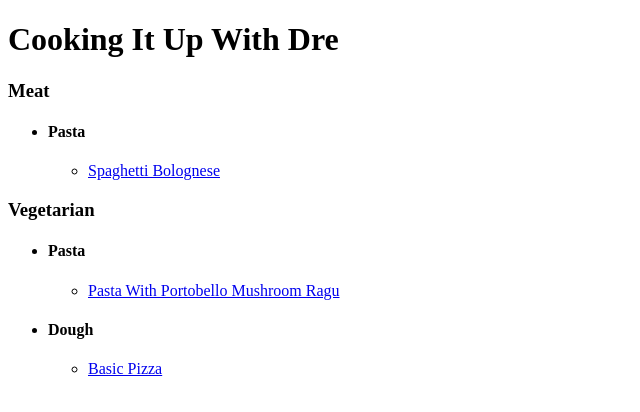
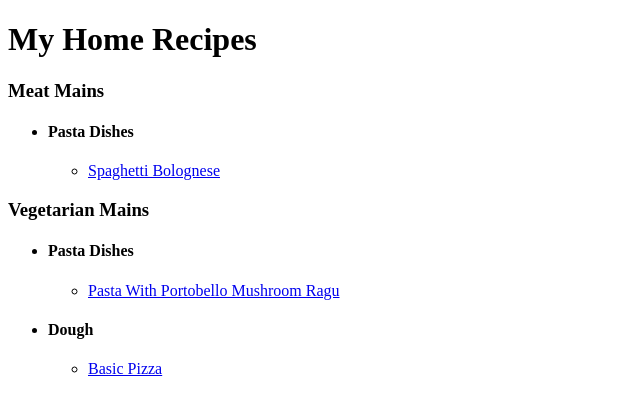
Before and after one commit to DrProctagon/my-recipes, a plain HTML site: page index.html in a window 1280 px wide. Shown: the whole page, without its empty margins (0-640 px from the left). Drawn offline with Linux system fonts and the light colour scheme.

Commit message:
Updated Index

```diff
--- a/index.html
+++ b/index.html
@@ -2,21 +2,21 @@
 <html lang="en">
     <head>
         <meta charset="utf-8">
-        <title>Cooking it up with Dre</title>
+        <title>My Home Recipes</title>
     </head>
     <body>
-        <h1>Cooking It Up With Dre</h1>
-        <h3>Meat</h3>
+        <h1>My Home Recipes</h1>
+        <h3>Meat Mains</h3>
         <ul>
-            <li><h4>Pasta</h4>
+            <li><h4>Pasta Dishes</h4>
             <ul>
                 <li><a href="recipes/meat/spaghetti_bolognese.html">Spaghetti Bolognese</a></li>
             </ul>
             </li>
         </ul>
-        <h3>Vegetarian</h4>
+        <h3>Vegetarian Mains</h4>
         <ul>
-            <li><h4>Pasta</h4>
+            <li><h4>Pasta Dishes</h4>
                 <ul>
                     <li><a href="recipes/vege/pasta_portobello_mushroom_ragu.html">Pasta With Portobello Mushroom Ragu</a></li>
                 </ul>
```
